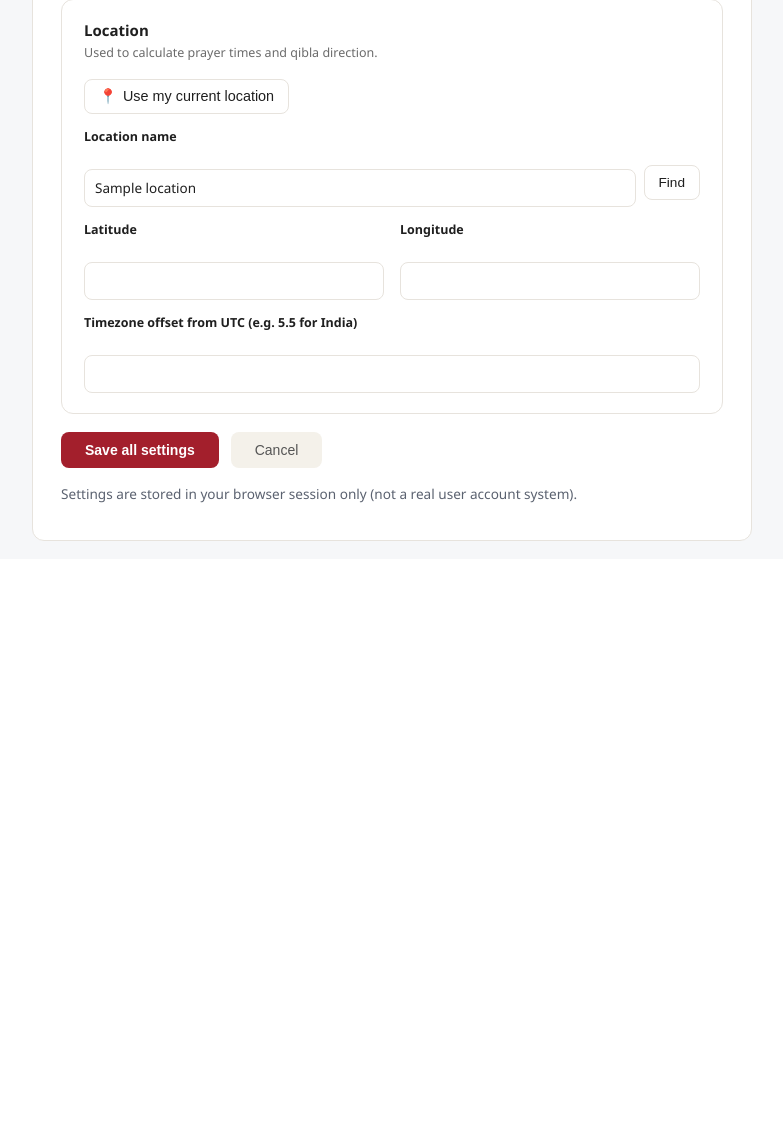
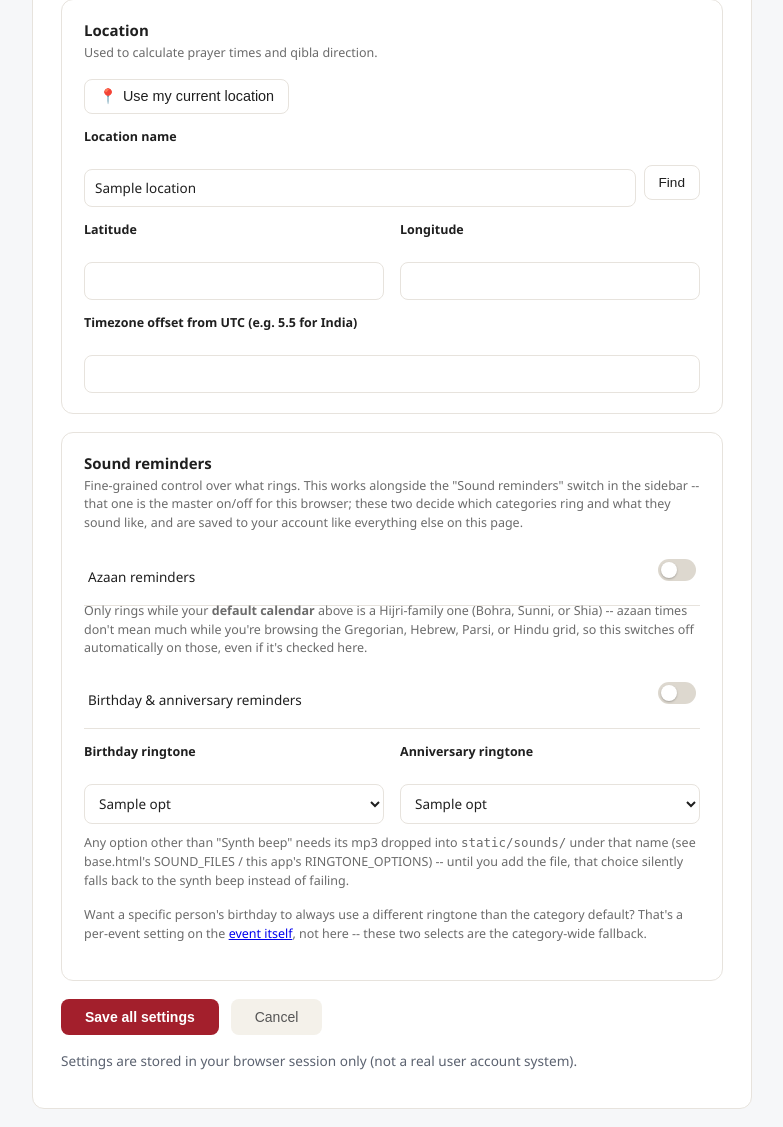
Before and after one commit to imoosa/hijri, a Python web app: template app/templates/settings.html in a window 1280 px wide. Shown: the part 1098-2225 px from the top of the page, without its empty margins (408-1191 px from the left). Before the commit the page ends 1639 px from the top, so only its background shows below. Run offline with Jinja, Linux system fonts and the light colour scheme; the template is opened without the code that fills it: most values are stand-ins (such as "Sample title", 1, 10 or a date in 2020).

Commit message:
Add files via upload

```diff
--- a/app/templates/base.html
+++ b/app/templates/base.html
@@ -407,13 +407,22 @@
         // chime. Nothing ships here by default; see static/sounds/README.txt.
         var SOUND_FILES = {
             azaan: '/static/sounds/azaan.mp3',
-            birthday: '/static/sounds/birthday.mp3',
             christian: '/static/sounds/christian.mp3',
             jewish: '/static/sounds/jewish.mp3',
             hindu: '/static/sounds/hindu.mp3',
             parsi: '/static/sounds/parsi.mp3',
             french: '/static/sounds/french.mp3'
         };
+
+        // Ringtone choices from Settings -- single source of truth is
+        // main.py's RINGTONE_OPTIONS, injected here so this list can't
+        // drift out of sync with the <select> options on settings.html.
+        var RINGTONE_OPTIONS = {{ ringtone_options|tojson }};
+
+        function ringtoneFile(key){
+            var opt = RINGTONE_OPTIONS[key];
+            return (opt && opt.file) ? opt.file : null;
+        }
 
         function playSound(key, fallbackChime){
             var path = SOUND_FILES[key];
@@ -425,6 +434,20 @@
                     // unsupported format all land here -- fall back quietly.
                     played.catch(function(){ fallbackChime(); });
                 }
+                return;
+            }
+            fallbackChime();
+        }
+
+        // Same idea as playSound above, but resolves through RINGTONE_OPTIONS
+        // (Settings' birthday/anniversary pickers, or a per-event override)
+        // instead of the fixed SOUND_FILES map.
+        function playRingtone(ringtoneKey, fallbackChime){
+            var file = ringtoneFile(ringtoneKey);
+            if (file) {
+                var audio = new Audio(file);
+                var played = audio.play();
+                if (played && played.catch) played.catch(function(){ fallbackChime(); });
                 return;
             }
             fallbackChime();
@@ -452,19 +475,37 @@
 
         function loadAndSchedule(){
             fetch('{{ url_for("api_alerts_today") }}').then(function(r){ return r.json(); }).then(function(data){
+                var prefsData = data.prefs || {};
                 var pt = data.prayer_times || {};
+
+                // Azaan only fires when BOTH are true: the toggle in
+                // Settings is on, AND the default calendar is Hijri-family
+                // (Bohra/Sunni/Shia). This is a hard gate, not just a
+                // display hint -- flip the calendar to Gregorian and these
+                // never get scheduled at all, even with the setting checked.
+                if (prefsData.alert_azaan && prefsData.is_hijri_family) {
                     [['fajr','Fajr'], ['zawal','Zuhr'], ['asr','Asr'], ['maghrib','Maghrib'], ['isha','Isha']]
                         .forEach(function(pair){
                             scheduleAt(pt[pair[0]], 'azaan-' + pair[0], 'azaan', CHIMES.azaan,
                                        pair[1] + ' time', pt[pair[0]] + ' -- ' + pair[1]);
                         });
+                }
 
                 (data.personal_events || []).forEach(function(ev, i){
-                    if (!played['bday-' + ev.id]) {
-                        playSound('birthday', CHIMES.birthday);
+                    if (prefsData.alert_birthday_anniversary === false) return;
+                    if (played['bday-' + ev.id]) return;
+
+                    // Precedence: a per-event override (ev.ringtone, set on
+                    // the event itself) beats the category default from
+                    // Settings (birthday_ringtone / anniversary_ringtone).
+                    var categoryDefault = ev.category === 'anniversary'
+                        ? prefsData.anniversary_ringtone : prefsData.birthday_ringtone;
+                    var ringtoneKey = ev.ringtone || categoryDefault;
+                    var fallback = ev.category === 'anniversary' ? CHIMES.festival : CHIMES.birthday;
+
+                    playRingtone(ringtoneKey, fallback);
                     notify(ev.title, (ev.category || 'event') + ' today');
                     markPlayed('bday-' + ev.id);
-                    }
                 });
 
                 (data.interfaith_events || []).forEach(function(ev, i){
--- a/app/templates/settings.html
+++ b/app/templates/settings.html
@@ -254,6 +254,72 @@
             </div>
         </div>
 
+        <div class="settings-section">
+            <h2>Sound reminders</h2>
+            <p class="section-hint">
+                Fine-grained control over what rings. This works alongside the
+                "Sound reminders" switch in the sidebar -- that one is the master
+                on/off for this browser; these two decide which categories ring
+                and what they sound like, and are saved to your account like
+                everything else on this page.
+            </p>
+
+            <div class="toggle-row">
+                <span class="toggle-label">Azaan reminders</span>
+                <label class="switch">
+                    <input type="checkbox" name="alert_azaan" value="yes" {{ 'checked' if prefs.alert_azaan else '' }}>
+                    <span class="slider"></span>
+                </label>
+            </div>
+            <p class="section-hint" style="margin:-4px 0 14px;">
+                Only rings while your <strong>default calendar</strong> above is a
+                Hijri-family one (Bohra, Sunni, or Shia) -- azaan times don't mean
+                much while you're browsing the Gregorian, Hebrew, Parsi, or Hindu
+                grid, so this switches off automatically on those, even if it's
+                checked here.
+            </p>
+
+            <div class="toggle-row">
+                <span class="toggle-label">Birthday &amp; anniversary reminders</span>
+                <label class="switch">
+                    <input type="checkbox" name="alert_birthday_anniversary" value="yes" {{ 'checked' if prefs.alert_birthday_anniversary else '' }}>
+                    <span class="slider"></span>
+                </label>
+            </div>
+
+            <div class="field-grid" style="margin-top:14px;">
+                <div class="field">
+                    <label for="f-birthday-ringtone">Birthday ringtone</label>
+                    <select name="birthday_ringtone" id="f-birthday-ringtone">
+                        {% for key, opt in ringtone_options.items() %}
+                        <option value="{{ key }}" {{ 'selected' if prefs.birthday_ringtone == key else '' }}>{{ opt.label }}</option>
+                        {% endfor %}
+                    </select>
+                </div>
+                <div class="field">
+                    <label for="f-anniversary-ringtone">Anniversary ringtone</label>
+                    <select name="anniversary_ringtone" id="f-anniversary-ringtone">
+                        {% for key, opt in ringtone_options.items() %}
+                        <option value="{{ key }}" {{ 'selected' if prefs.anniversary_ringtone == key else '' }}>{{ opt.label }}</option>
+                        {% endfor %}
+                    </select>
+                </div>
+            </div>
+            <p class="section-hint" style="margin-top:10px;">
+                Any option other than "Synth beep" needs its mp3 dropped into
+                <code>static/sounds/</code> under that name (see base.html's
+                SOUND_FILES / this app's RINGTONE_OPTIONS) -- until you add the
+                file, that choice silently falls back to the synth beep instead
+                of failing.
+            </p>
+            <p class="section-hint">
+                Want a specific person's birthday to always use a different
+                ringtone than the category default? That's a per-event setting
+                on the <a href="{{ url_for('events_view', tab='personal') }}">event itself</a>,
+                not here -- these two selects are the category-wide fallback.
+            </p>
+        </div>
+
         <div class="settings-actions">
             <button type="submit" class="btn-save">Save all settings</button>
             <button type="button" class="btn-cancel" onclick="window.location.href='{{ url_for('calendar_view') }}'">Cancel</button>
```
Lines whose indentation alone changed are shown as unchanged.
